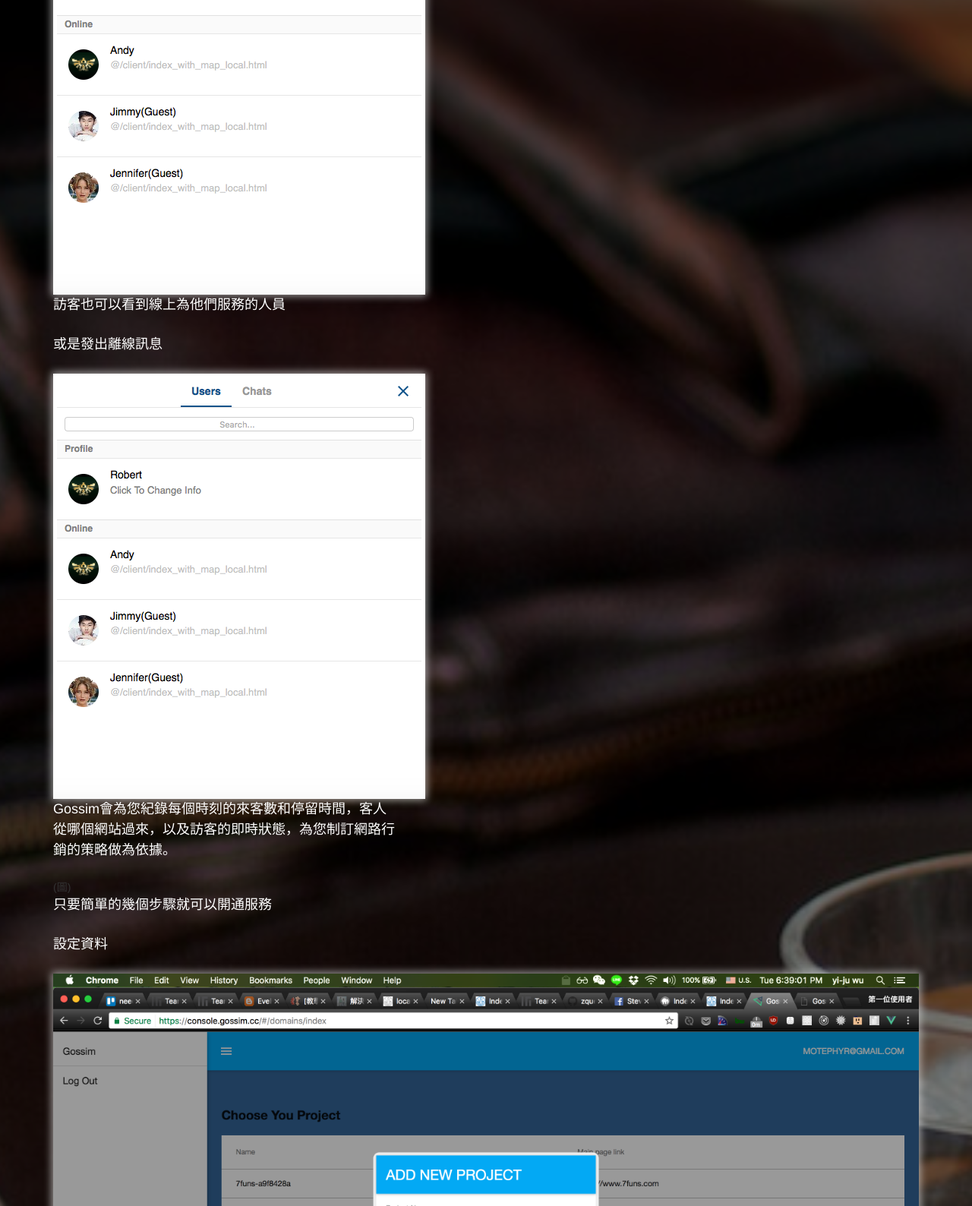
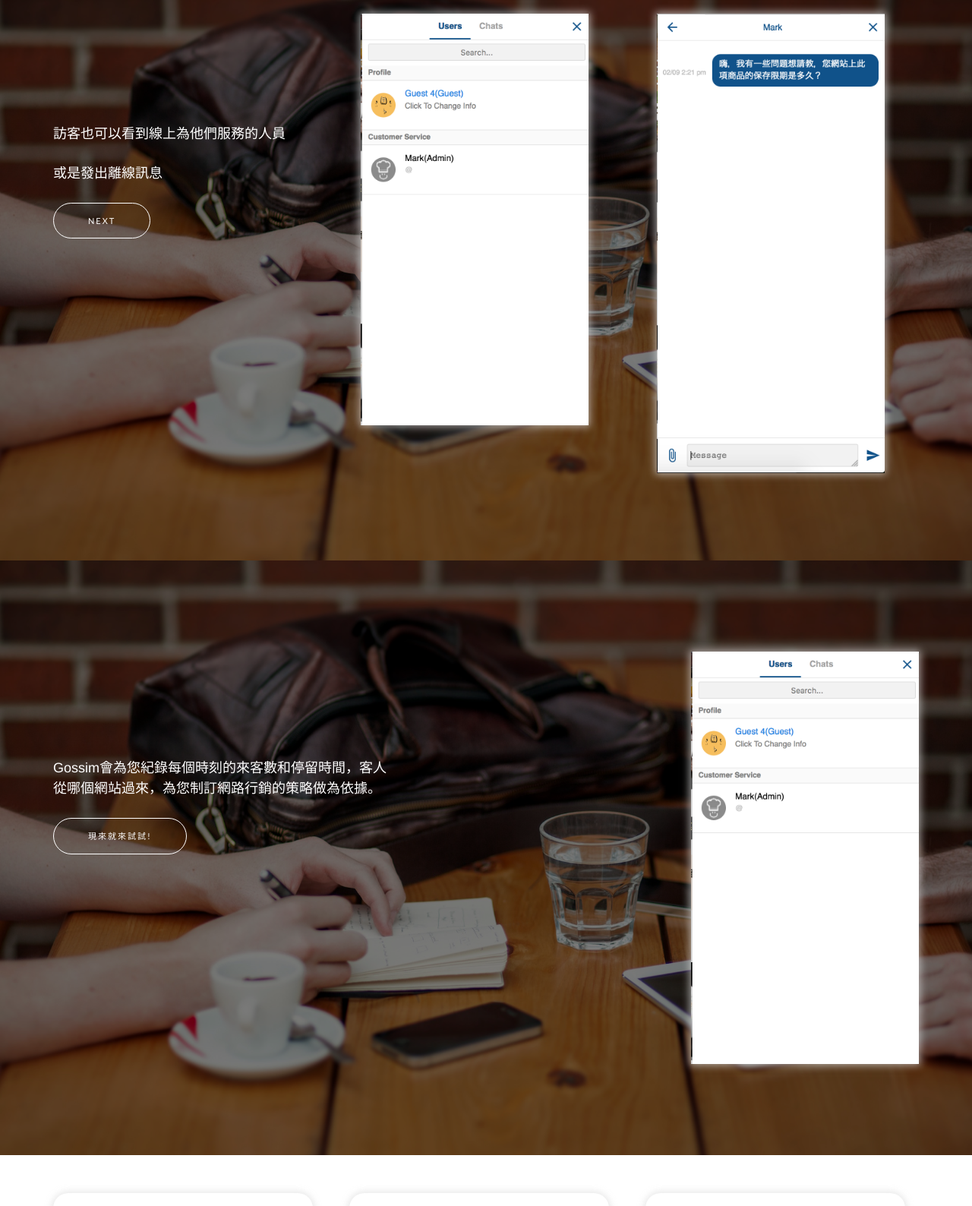
Before and after one commit to KinoLien/Gossim-Page, a website: page official.html in a window 1280 px wide. Shown: the part 3251-4839 px from the top of the page at 76% size. Drawn offline with nearby package versions, Linux system fonts and the light colour scheme; a web font is replaced by a local one.

Commit message:
edit chinese page.

```diff
--- a/css/new-age.css
+++ b/css/new-age.css
@@ -352,8 +352,9 @@ section.cta {
   -o-background-size: cover;
   background-position: center;
   background-image: url('../img/bg-cta.jpg');
-  padding: 250px 0;
 }
+
+
 section.cta .cta-content {
   position: relative;
   z-index: 1;
--- a/official.html
+++ b/official.html
@@ -217,29 +217,71 @@
         </div>
     </section>
 
-    <section class="cta">
+    <section id="cta_1" class="cta">
         <div class="cta-content">
             <div class="container">
+                <div style="float:left">
                     <h2>經營一家網路商店</h2>
                     <p>麻煩的事情除了管理你的訂單，商品出貨，對帳等等的事情，免不了還要回覆來自客戶的疑問。</p>
                     <p>顧客也有一些關於產品或服務的問題需要請您回答，但是他不知道您在不在線上，是不是可以馬上和你確認完他們的疑問，立刻下單！</p>
                     <p>Gossim為您搭起買賣雙方的溝通橋梁。</p>
                     <p>您可以看到訪客的在線狀態</p>
-                <img src="img/demo-screen-list.png" class="img-responsive" alt="">
+                    <a href="#cta_2" class="btn btn-outline btn-xl page-scroll">Next</a>
+                </div>
+                <div style="float:right">
+                    <a href="#cta_2" class="btn-xl page-scroll"><img src="img/chinese_list.png" class="img-responsive" style="width:300px" alt=""></a>
+                </div>
+            </div>
+        </div>
+        <div class="overlay"></div>
+    </section>
+
+    <section id="cta_2" class="cta">
+        <div class="cta-content">
+            <div class="container">
+               <div style="float:left">
+                <br>
+                <br>
+                <br>
+                <br>
+                <br>
+                <br>
+                <br>
+                <br>
                     <p>訪客也可以看到線上為他們服務的人員</p>
                     <p>或是發出離線訊息</p>
-                <img src="img/demo-screen-list.png" class="img-responsive" alt="">
-                <p>Gossim會為您紀錄每個時刻的來客數和停留時間，客人從哪個網站過來，以及訪客的即時狀態，為您制訂網路行銷的策略做為依據。</p>
-                (圖)
-                <p>只要簡單的幾個步驟就可以開通服務</p>
+                    <a href="#cta_3" class="btn btn-outline btn-xl page-scroll">Next</a>
+                </div>
+                <div style="float:right">
+                    <a href="#cta_3" class="btn-xl page-scroll" style="float:left"><img src="img/chinese_list_3.png" class="img-responsive" style="width:300px" alt="">
+                    <a href="#cta_3" class="btn-xl page-scroll" style="float:right"><img src="img/chinese_list_2.png" class="img-responsive" style="width:300px" alt="">
+                    </a>
+                </div>
+            </div>
+        </div>
+        <div class="overlay"></div>
+    </section>
 
-                <p>設定資料</p>
-                <img src="img/1.png" class="img-responsive" alt="">
-                <p>安裝插件</p>
-                <img src="img/2.png" class="img-responsive" alt="">
-                <p>開始使用！</p>
-                <img src="img/3.png" class="img-responsive" alt="">
+    <section id="cta_3" class="cta">
+        <div class="cta-content">
+            <div class="container">
+               <div style="float:left">
+                <br>
+                <br>
+                <br>
+                <br>
+                <br>
+                <br>
+                <br>
+                <br>
+                    <p>Gossim會為您紀錄每個時刻的來客數和停留時間，客人從哪個網站過來，為您制訂網路行銷的策略做為依據。</p>
                 <a href="#contact" class="btn btn-outline btn-xl page-scroll">現來就來試試!</a>
+
+                </div>
+                <div style="float:right">
+                    <a href="#cta_4" class="btn-xl page-scroll"><img src="img/chinese_list_3.png" class="img-responsive" style="width:300px" alt="">
+                    </a>
+                </div>
             </div>
         </div>
         <div class="overlay"></div>
```
Also changed, not shown: img/chinese_list.png (added), img/chinese_list_2.png (added), img/chinese_list_3.png (added). Lines whose indentation alone changed are shown as unchanged.
